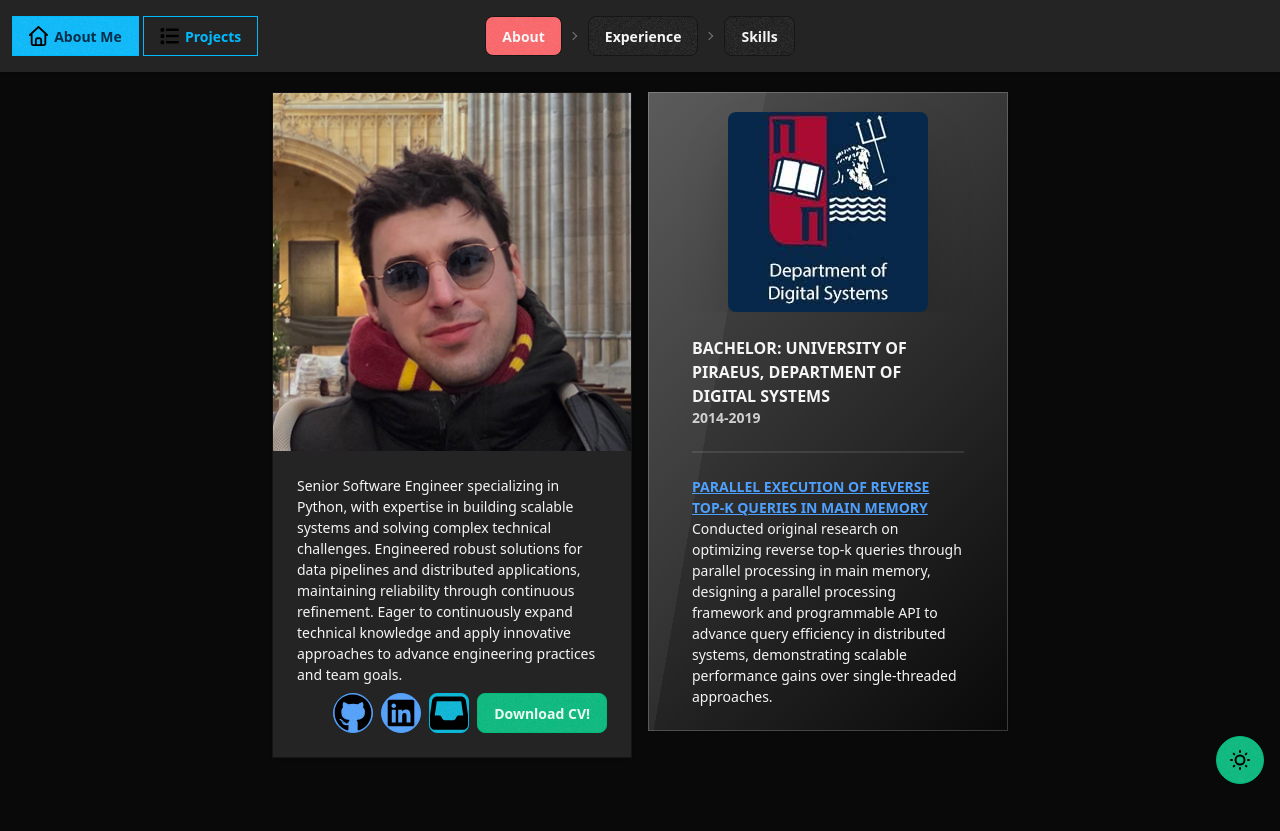
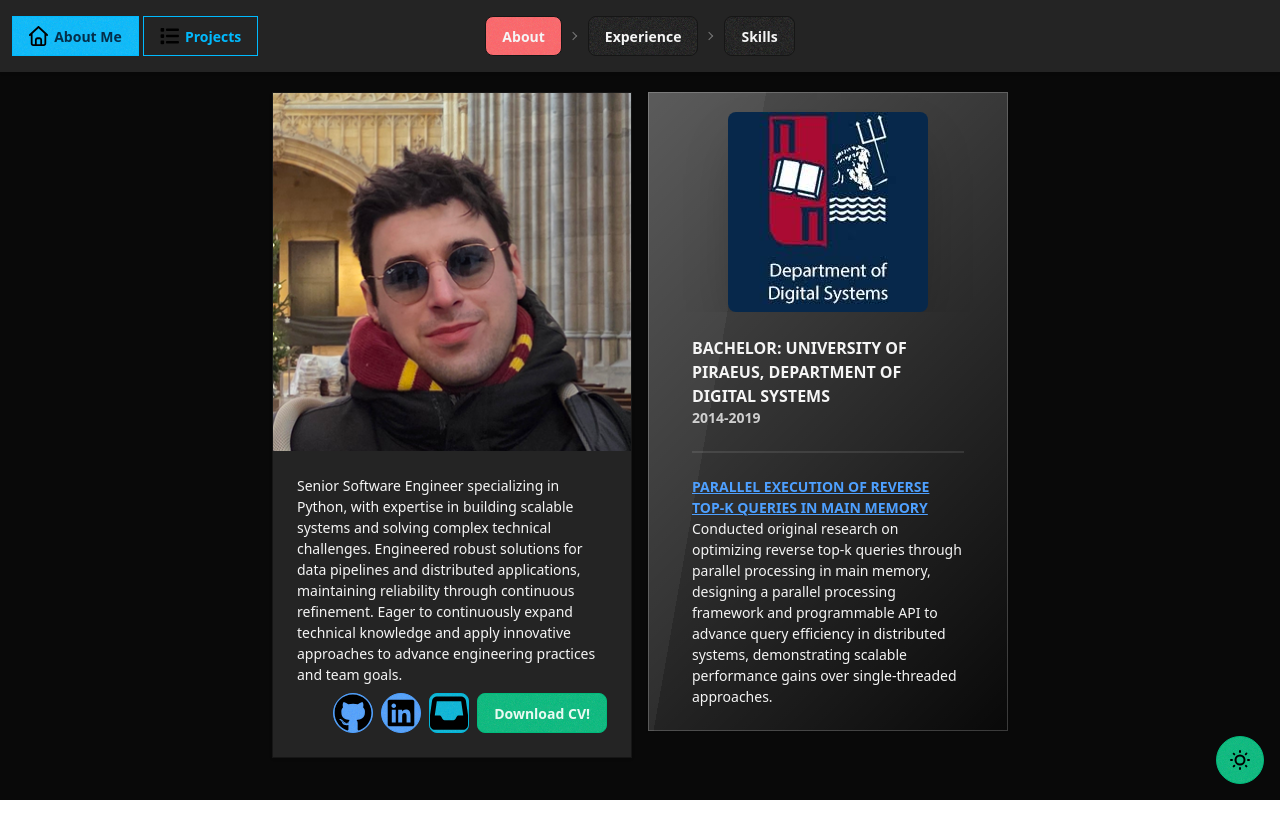
Before and after one commit to giannis-papaioannou/papaioannou.dev, a Next.js app: page / in a window 1280 px wide. Built offline with nearby package versions, Linux system fonts and the light colour scheme.

Commit message:
fix: theme controller height

```diff
--- a/components/theme.tsx
+++ b/components/theme.tsx
@@ -28,7 +28,7 @@ export default function PersistentThemeController({
   }, []);
 
   return (
-    <div data-theme={themeValue}>
+    <div data-theme={themeValue} className="h-screen">
       {children}
       {themeValue == "light" && (
         <div className="fab">
```
